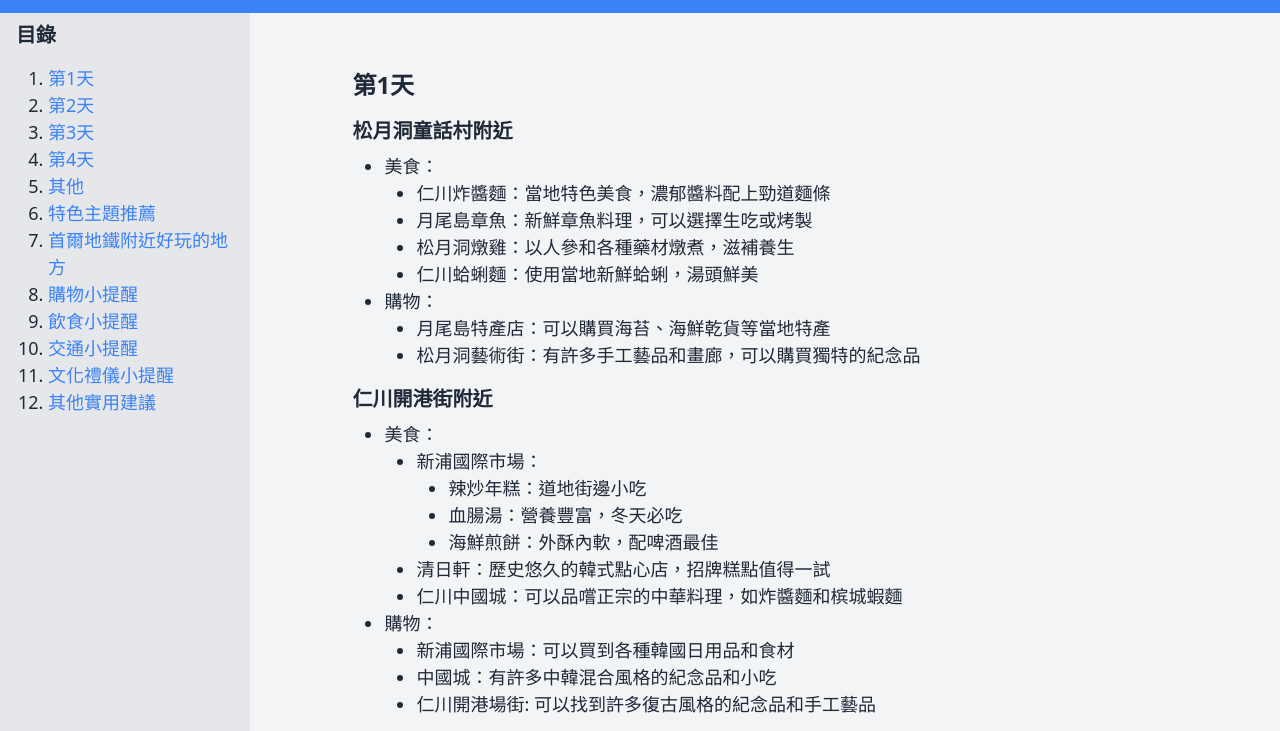
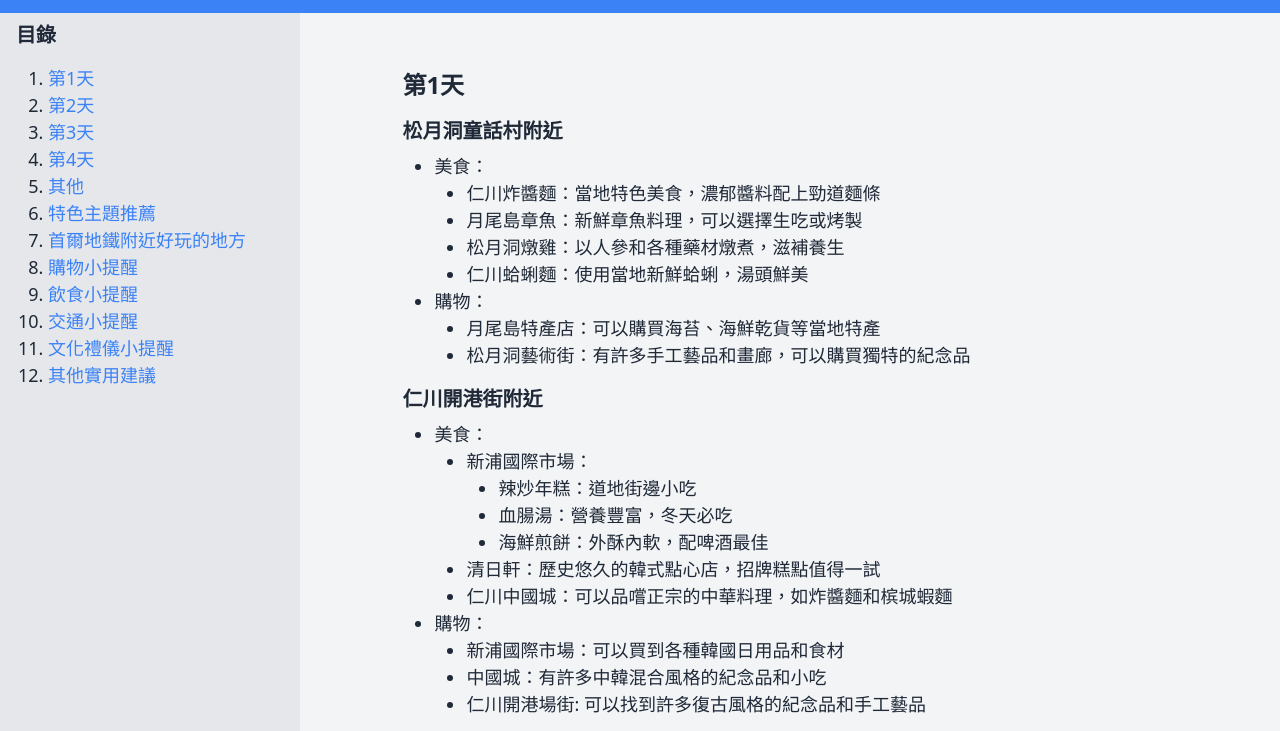
Before and after one commit to HazelnutParadise/Seoul_5-day_travel_guide, a plain HTML site: page index.html in a window 1280 px wide. Both pictures are taken after a click on the button 28 px from the left and 36 px from the top of the page. Shown: the part 59-790 px from the top of the page. Drawn offline with nearby package versions, Linux system fonts and the light colour scheme.

Commit message:
Add files via upload

```diff
--- a/index.html
+++ b/index.html
@@ -13,7 +13,7 @@
     }
 
     .sidebar {
-      width: 250px;
+      width: 300px;
     }
 
     .content-container {
@@ -29,7 +29,7 @@
       }
 
       .sidebar-open .content-container {
-        margin-left: 250px;
+        margin-left: 300px;
       }
 
     }
```
